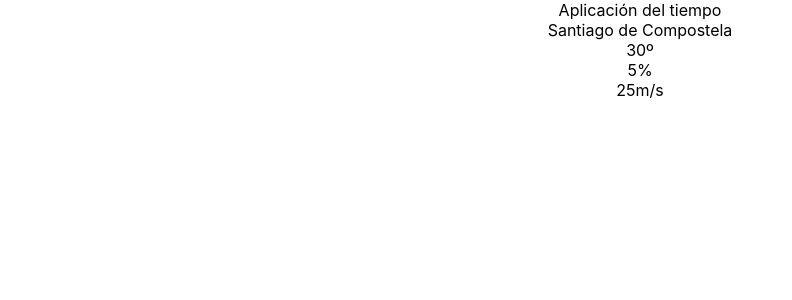
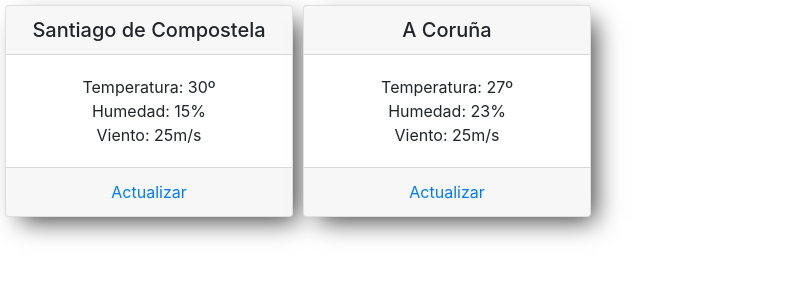
Before and after one commit to marcosjrs/Tiempo-APP-React-Redux, a React (Create React App) app: page / in a window 1280 px wide. Shown: the top 300 px of the page, without its empty margins (0-792 px from the left). Built offline with nearby package versions, Linux system fonts and the light colour scheme.

Commit message:
Cambios de diseño, y pruebas con moocks

```diff
--- a/public/index.html
+++ b/public/index.html
@@ -15,6 +15,9 @@
       user's mobile device or desktop. See https://developers.google.com/web/fundamentals/web-app-manifest/
     -->
     <link rel="manifest" href="%PUBLIC_URL%/manifest.json" />
+    <!-- CSS only -->
+    <link rel="stylesheet" href="https://stackpath.bootstrapcdn.com/bootstrap/4.5.0/css/bootstrap.min.css" integrity="sha384-9aIt2nRpC12Uk9gS9baDl411NQApFmC26EwAOH8WgZl5MYYxFfc+NcPb1dKGj7Sk" crossorigin="anonymous">
+
     <!--
       Notice the use of %PUBLIC_URL% in the tags above.
       It will be replaced with the URL of the `public` folder during the build.
@@ -24,7 +27,7 @@
       work correctly both with client-side routing and a non-root public URL.
       Learn how to configure a non-root public URL by running `npm run build`.
     -->
-    <title>React App</title>
+    <title>Tiempo App</title>
   </head>
   <body>
     <noscript>You need to enable JavaScript to run this app.</noscript>
--- a/src/App.css
+++ b/src/App.css
@@ -7,32 +7,14 @@
   pointer-events: none;
 }
 
-@media (prefers-reduced-motion: no-preference) {
-  .App-logo {
-    animation: App-logo-spin infinite 20s linear;
-  }
+.App .card {
+  margin: 5px;
+  float: left;
+  -webkit-box-shadow: 10px 10px 24px -6px rgba(0,0,0,0.75);
+  -moz-box-shadow: 10px 10px 24px -6px rgba(0,0,0,0.75);
+  box-shadow: 10px 10px 24px -6px rgba(0,0,0,0.75);
 }
 
-.App-header {
-  background-color: #282c34;
-  min-height: 100vh;
-  display: flex;
-  flex-direction: column;
-  align-items: center;
-  justify-content: center;
-  font-size: calc(10px + 2vmin);
-  color: white;
+.App .card .card-title {
+  margin-bottom: 0;
 }
-
-.App-link {
-  color: #61dafb;
-}
-
-@keyframes App-logo-spin {
-  from {
-    transform: rotate(0deg);
-  }
-  to {
-    transform: rotate(360deg);
-  }
-}
--- a/src/App.js
+++ b/src/App.js
@@ -1,20 +1,33 @@
 import React from 'react';
 import './App.css';
-import {TiempoLocalidad}  from './componentes/TiempoLocalidad/TiempoLocalidad';
+import { TiempoLocalidad } from './componentes/TiempoLocalidad/TiempoLocalidad';
 
 function App() {
 
-  const tiempoFake = {
-      ciudad:'Santiago de Compostela',
-      viento:'25m/s',
-      temperatura:'30º',
-      humedad:'5%'
-  }
+  const tiemposFake = [
+    {
+      id:1,
+      ciudad: 'Santiago de Compostela',
+      viento: '25m/s',
+      temperatura: '30º',
+      humedad: '15%'
+    },
+    {
+      id:2,
+      ciudad: 'A Coruña',
+      viento: '25m/s',
+      temperatura: '27º',
+      humedad: '23%'
+    }
+  ];
+
+  const getListTiempoCiudades = (tiempoCiudades) => tiempoCiudades.map(
+    (tiempo, indice) => <TiempoLocalidad key={tiempo.id} tiempo={tiempo}></TiempoLocalidad>
+  );
 
   return (
     <div className="App">
-      Aplicación del tiempo
-      <TiempoLocalidad tiempo={tiempoFake}></TiempoLocalidad>
+      {getListTiempoCiudades(tiemposFake)}
     </div>
   );
 }
--- a/src/componentes/TiempoLocalidad/Tiempo/Humedad/Humedad.js
+++ b/src/componentes/TiempoLocalidad/Tiempo/Humedad/Humedad.js
@@ -5,7 +5,7 @@ export class Humedad extends Component {
     render() {
         return (
             <div>
-                {this.props.humedad}
+                Humedad: {this.props.humedad}
             </div>
         )
     }
--- a/src/componentes/TiempoLocalidad/Tiempo/Temperatura/Temperatura.js
+++ b/src/componentes/TiempoLocalidad/Tiempo/Temperatura/Temperatura.js
@@ -5,7 +5,7 @@ export class Temperatura extends Component {
     render() {
         return (
             <div>
-                {this.props.temperatura}
+                Temperatura: {this.props.temperatura}
             </div>
         )
     }
--- a/src/componentes/TiempoLocalidad/Tiempo/Tiempo.js
+++ b/src/componentes/TiempoLocalidad/Tiempo/Tiempo.js
@@ -9,12 +9,17 @@ export class Tiempo extends Component {
 
     render() {
         return (
-            <div>
-                <Localidad localidad={this.props.tiempo.ciudad}></Localidad>
-                <div>
-                    <Temperatura temperatura={this.props.tiempo.temperatura}></Temperatura>
-                    <Humedad humedad={this.props.tiempo.humedad}></Humedad>
-                    <Viento viento={this.props.tiempo.viento}></Viento>
+            <div className="card" style={{ width: 18 + 'rem' }}>
+                <div className="card-header">
+                    <h5 className="card-title"><Localidad localidad={this.props.tiempo.ciudad}></Localidad></h5>
+                </div>
+                <div className="card-body">
+                    <div className="card-text"><Temperatura temperatura={this.props.tiempo.temperatura}></Temperatura></div>
+                    <div className="card-text"><Humedad humedad={this.props.tiempo.humedad}></Humedad></div>
+                    <div className="card-text"><Viento viento={this.props.tiempo.viento}></Viento></div>
+                </div>
+                <div className="card-footer">
+                    <a href="#" className="card-link">Actualizar</a>
                 </div>
             </div>
         )
--- a/src/componentes/TiempoLocalidad/Tiempo/Viento/Viento.js
+++ b/src/componentes/TiempoLocalidad/Tiempo/Viento/Viento.js
@@ -5,7 +5,7 @@ export class Viento extends Component {
     render() {
         return (
             <div>
-                {this.props.viento}
+                Viento: {this.props.viento}
             </div>
         )
     }
--- a/src/componentes/TiempoLocalidad/TiempoLocalidad.js
+++ b/src/componentes/TiempoLocalidad/TiempoLocalidad.js
@@ -8,9 +8,7 @@ import Tiempo from './Tiempo/Tiempo';
 export class TiempoLocalidad extends Component {
     render() {
         return (
-            <div>
-                <Tiempo tiempo={this.props.tiempo}></Tiempo>
-            </div>
+            <Tiempo tiempo={this.props.tiempo}></Tiempo>
         )
     }
 }
```
